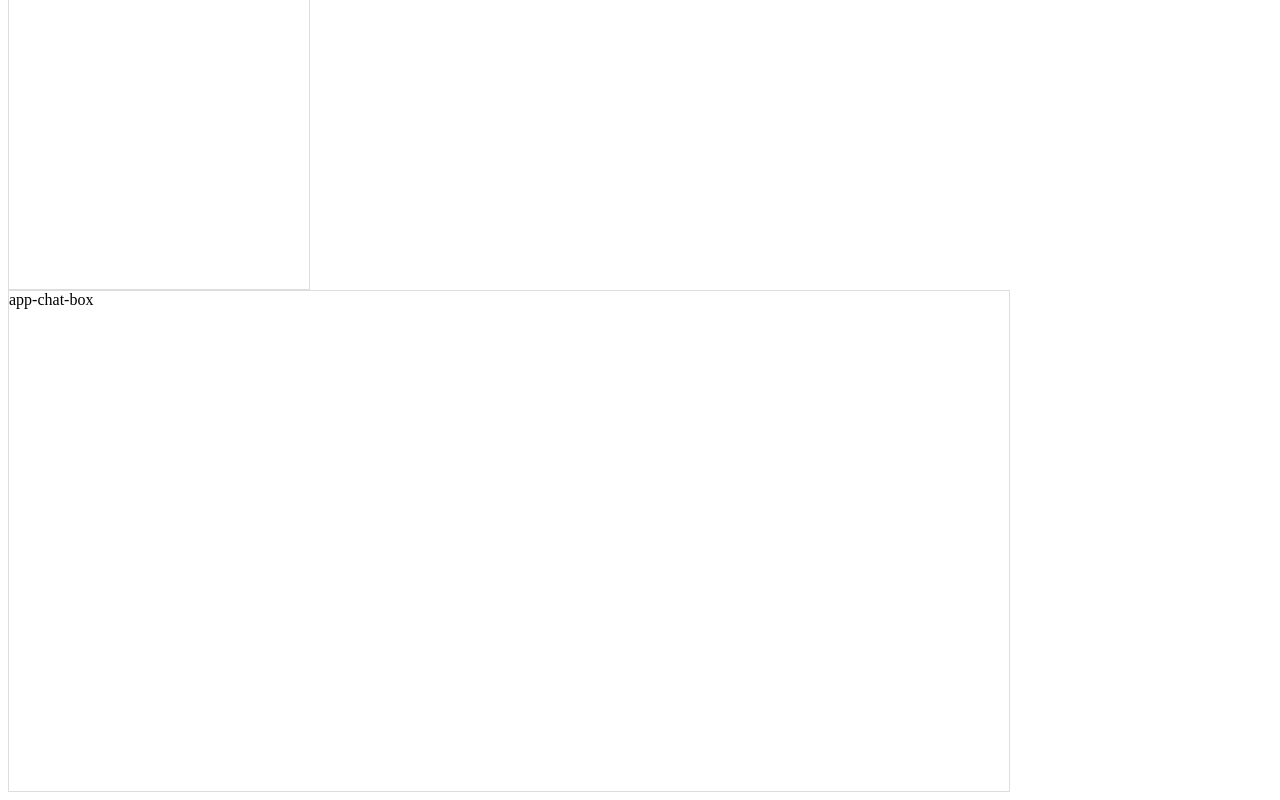
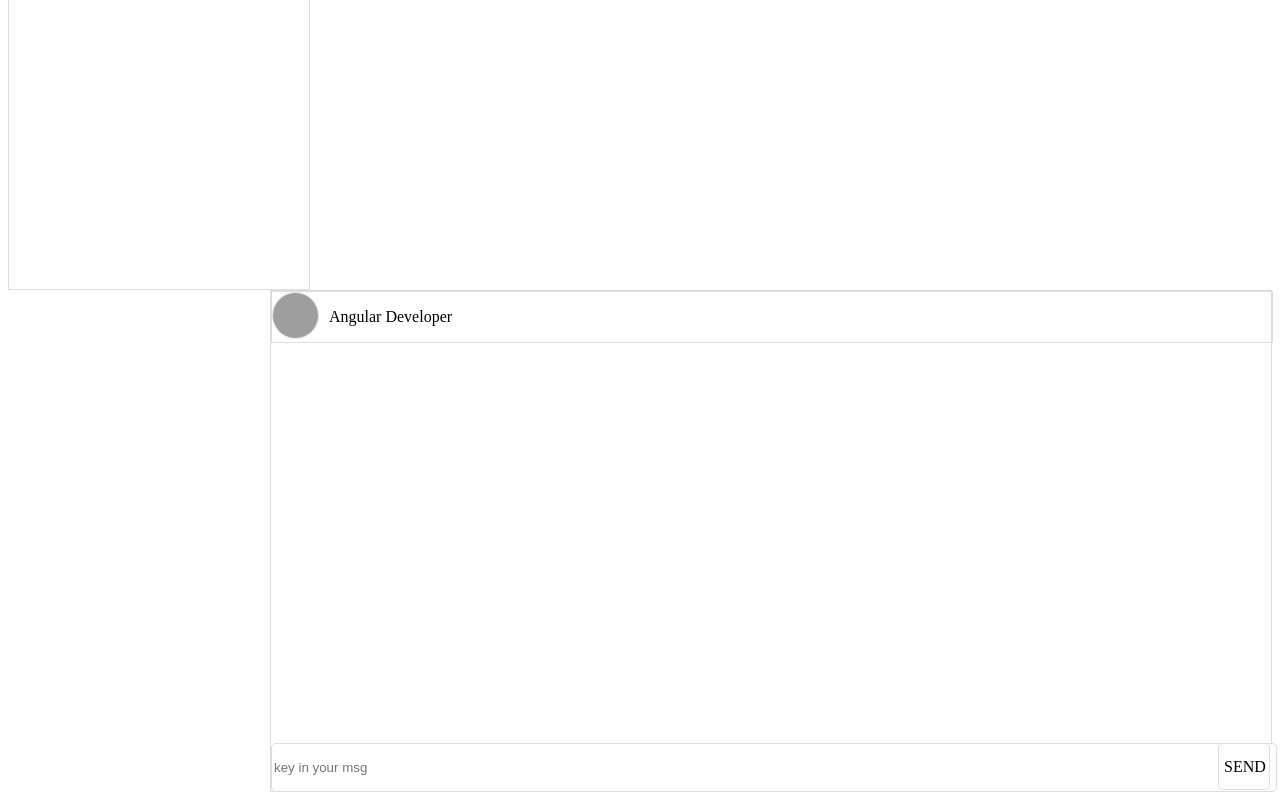
Before and after one commit to rosethorn999/chatRoom, an Angular app: page / in a window 1280 px wide. Shown: the part 272-1072 px from the top of the page. Built offline with nearby package versions, Linux system fonts and the light colour scheme; grey boxes are pictures that could not be loaded.

Commit message:
chat-box.component畫面完成

```diff
--- a/src/app/chat-box/chat-box.component.css
+++ b/src/app/chat-box/chat-box.component.css
@@ -1,6 +1,75 @@
 .container {
+    font-family: "微軟正黑體";
     height: 500px;
     width: 1000px;
-    display: inline-block;
+    /*display: inline-block;*/
+    float: right;
     border: 1px solid #ddd;
 }
+
+.header {
+    width: 100%;
+    height: 50px;
+    border: 1px solid #ddd;
+    /*background: green;*/
+}
+
+.userName {
+    padding-left: 10px;
+    line-height: 50px;
+}
+
+.userImage {
+    width: 45px;
+    height: 45px;
+    float: left;
+    border: 1px solid #ddd;
+    border-radius: 25px;
+}
+
+.history {
+    height: calc(100% - 100px);
+    width: 100%;
+    /*background-image: "";*/
+}
+
+.newMsg {
+    height: 50px;
+    width: 100%;
+    /*background: cadetblue;*/
+}
+
+.inputBox {
+    /*display: inline-block;*/
+    float: left;
+    /*background: blue;*/
+    width: 100%;
+    height: 45px;
+    border: none;
+    border: 1px solid #ddd;
+    border-radius: 5px;
+}
+
+.inputBox:focus {
+    outline: none;
+}
+
+.sendMsgButton {
+    position: absolute;
+    right: 10px;
+    width: 40px;
+    height: 35px;
+    float: right;
+    /*display: inline-block;*/
+    padding: 5px;
+    /*background: blue;*/
+    border: 1px solid #ddd;
+    border-radius: 5px;
+    cursor: pointer;
+    text-align: center;
+    line-height: 35px;
+}
+
+.sendMsgButton:hover {
+    font-weight: bold;
+}
--- a/src/app/chat-box/chat-box.component.html
+++ b/src/app/chat-box/chat-box.component.html
@@ -1,3 +1,11 @@
 <div class="container">
-    app-chat-box
+    <div class="header">
+        <img class="userImage" src="src/images/angular.svg">
+        <span class="userName">{{userName}}</span>
+    </div>
+    <div class="history"></div>
+    <div class="newMsg">
+        <input class="inputBox" placeholder="key in your msg">
+        <div class="sendMsgButton">SEND</div>
+    </div>
 </div>
--- a/src/app/chat-box/chat-box.component.ts
+++ b/src/app/chat-box/chat-box.component.ts
@@ -6,6 +6,7 @@ import { Component, OnInit } from '@angular/core';
   styleUrls: ['./chat-box.component.css']
 })
 export class ChatBoxComponent implements OnInit {
+  private userName = "Angular Developer";
 
   constructor() { }
 
--- a/src/app/room-list/room-list.component.css
+++ b/src/app/room-list/room-list.component.css
@@ -1,6 +1,6 @@
 .container {
     height: 500px;
     width: 300px;
-    display: inline-block;
+    float: left;
     border: 1px solid #ddd;
 }
```
Also changed, not shown: src/images/angular.svg (added).
